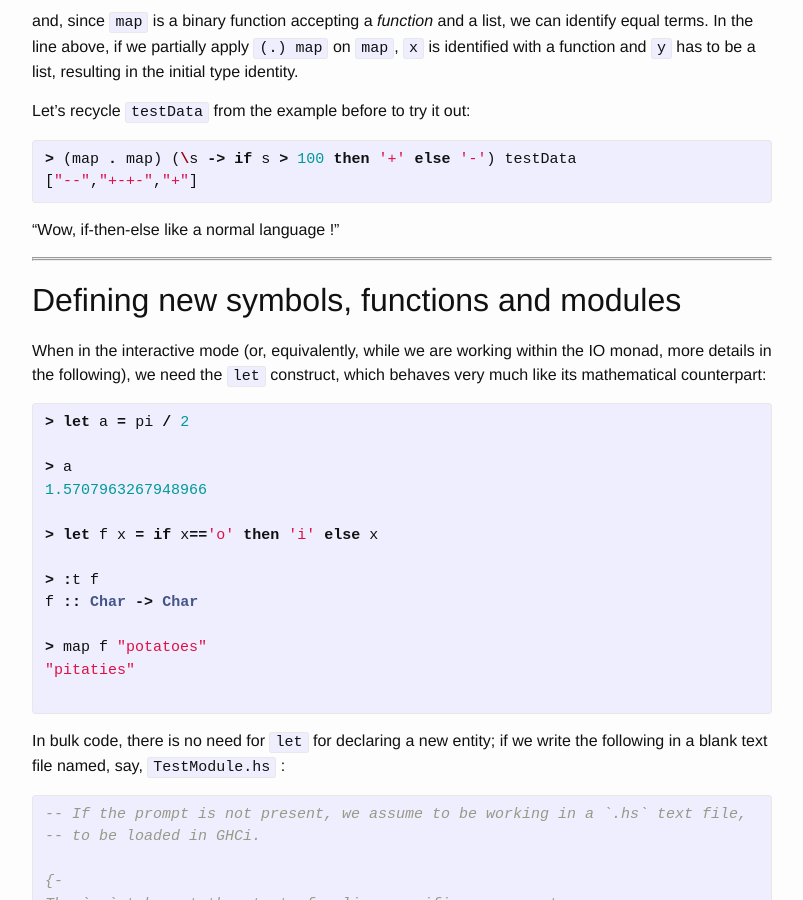
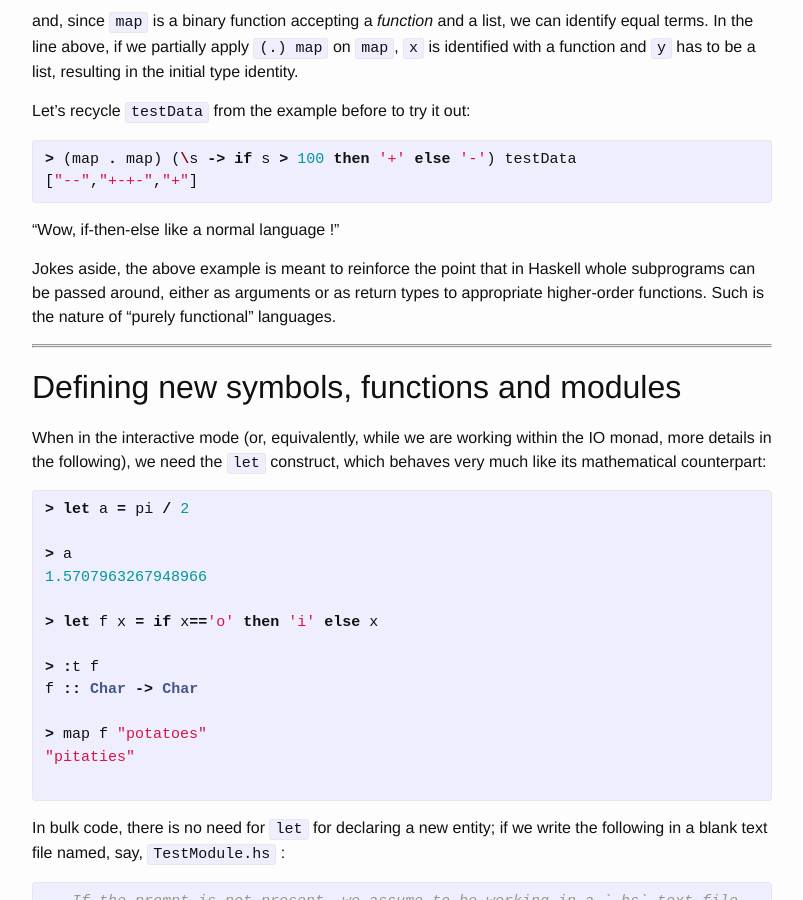
Before and after one commit to ocramz/ocramz.github.io, a Jekyll site: the page built from _posts/2015-08-21-haskell-tut-v1.markdown, in a window 1280 px wide and 900 px high, scrolled down 10031 px. Shown: the whole window, without its empty margins (238-1041 px from the left). Built offline with Jekyll 4.4.1, drawn with Linux system fonts in a browser that asks for light colours; Markdown is read by kramdown in place of the engine named in the settings; formulas are drawn with MathJax 3.

Commit message:
blog update

```diff
--- a/_posts/2015-08-21-haskell-tut-v1.markdown
+++ b/_posts/2015-08-21-haskell-tut-v1.markdown
@@ -455,6 +455,8 @@ Let's recycle `testData` from the example before to try it out:
 
 "Wow, if-then-else like a normal language !"
 
+Jokes aside, the above example is meant to reinforce the point that in Haskell whole subprograms can be passed around, either as arguments or as return types to appropriate higher-order functions. Such is the nature of "purely functional" languages.
+
 
 ---------
 ---------
@@ -511,6 +513,9 @@ and load it with GHCi (from command line: `ghci TestModule.hs`), calling `main`
 The `main` function effectively "coordinates" the execution of the purely functional parts; its body is a `do` block, to signify that it is to be executed top-to-bottom. However the intermediate results are only effectively computed when requested (this is the _non-strict_, or _lazy_ evaluation logic of Haskell). In the code above, `f1` is `map`ped over `v` only when `putStrLn` is run.
 
 We will return on how to write `do` blocks (the "imperative" part of Haskell) shortly. At this point we still need to see a few general features of the language syntax.
+
+
+
 
 
 ---------
```
Also changed, not shown: 2 other files.
